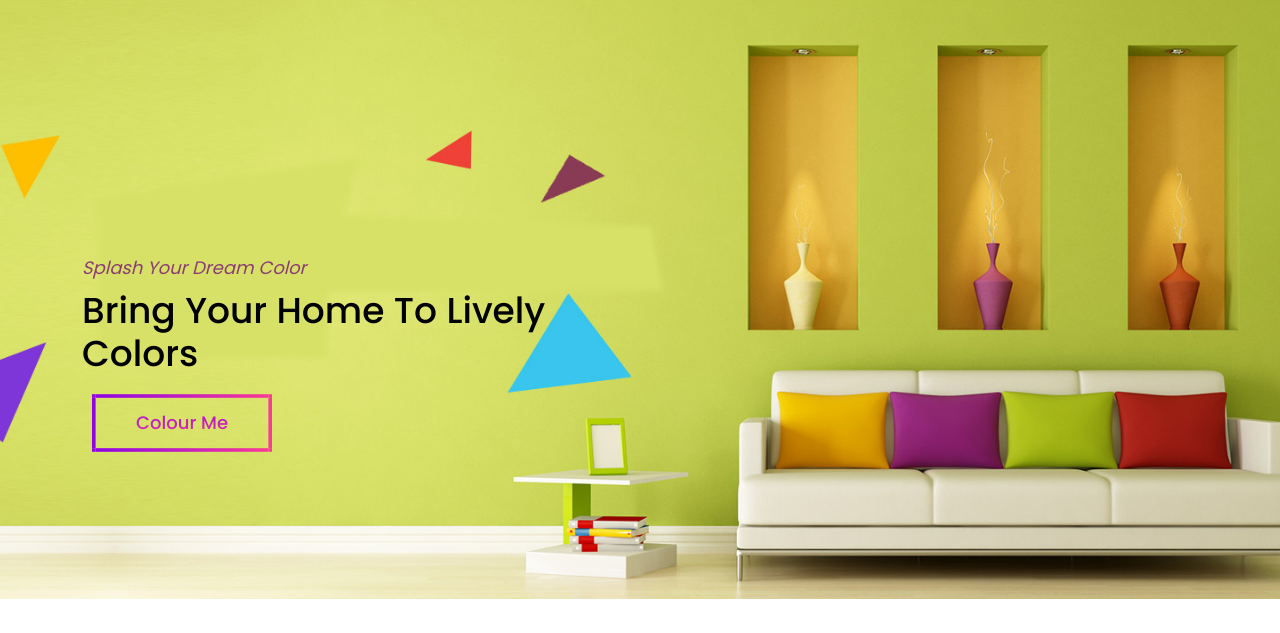
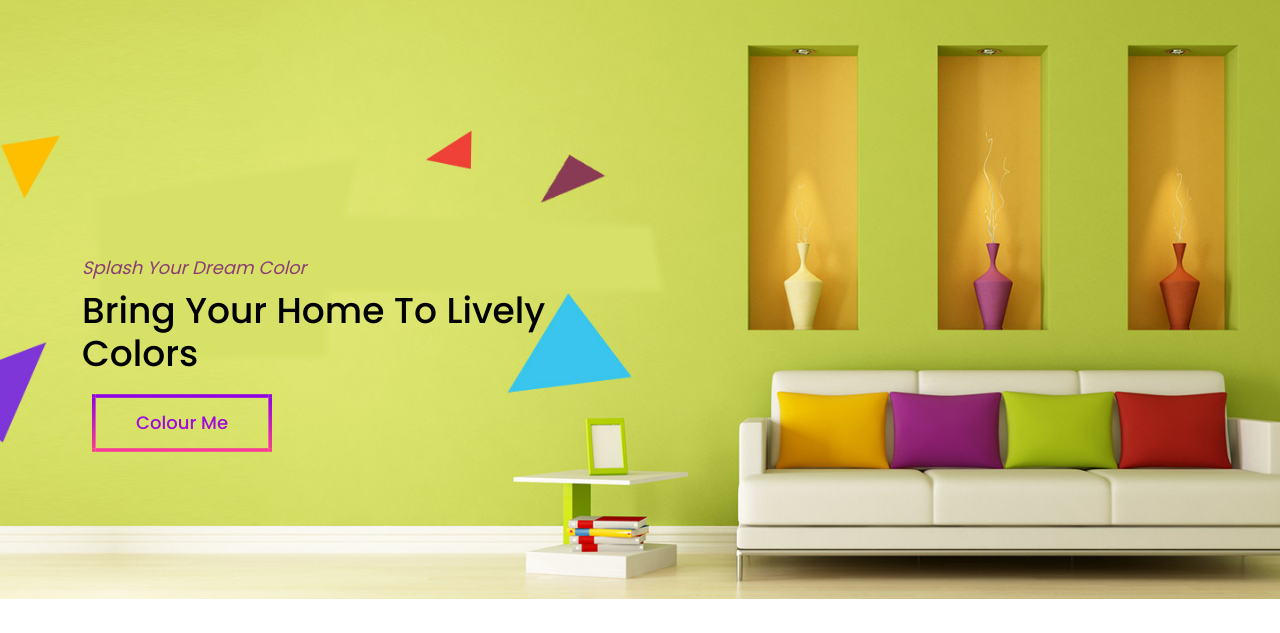
Before and after one commit to akshaybishnoi01/DecoMaster, a plain HTML site: page index.html in a window 1280 px wide. In both pictures the pointer is over the button "Colour Me". Shown: the part 102-735 px from the top of the page. Drawn offline with nearby package versions, Linux system fonts and the light colour scheme.

Commit message:
linear-gradient on hover

```diff
--- a/assets/css/style.css
+++ b/assets/css/style.css
@@ -103,7 +103,11 @@
     transition: all 0.3s linear;
 }
 
-
+.color_me:hover {
+    border-image-source: linear-gradient(-180deg, #9003E5, #F93B95);
+    background-size: 400% 400%;
+    transition: all 0.3s linear;
+}
 
 @keyframes mymove {
     0% {
```
